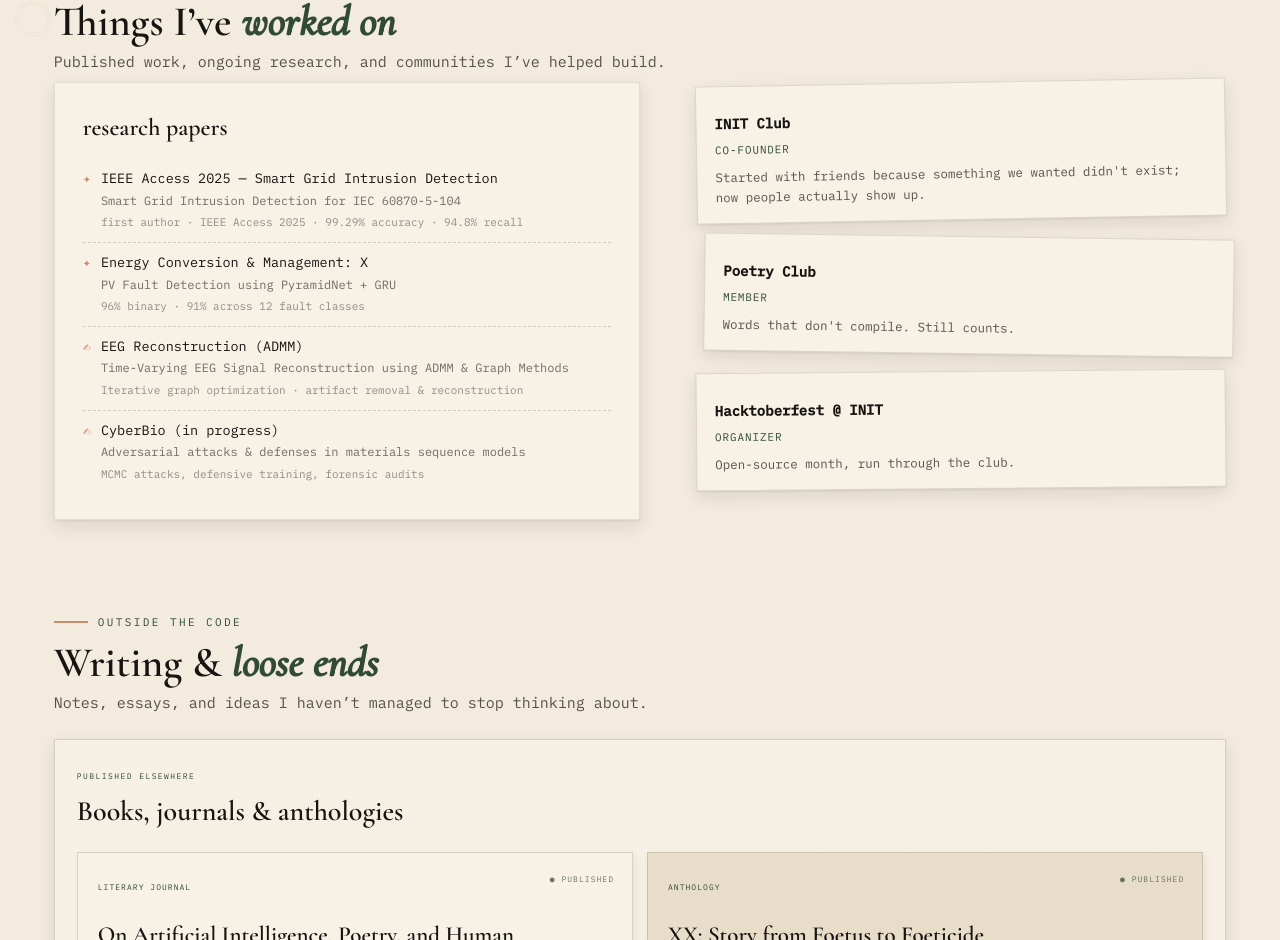
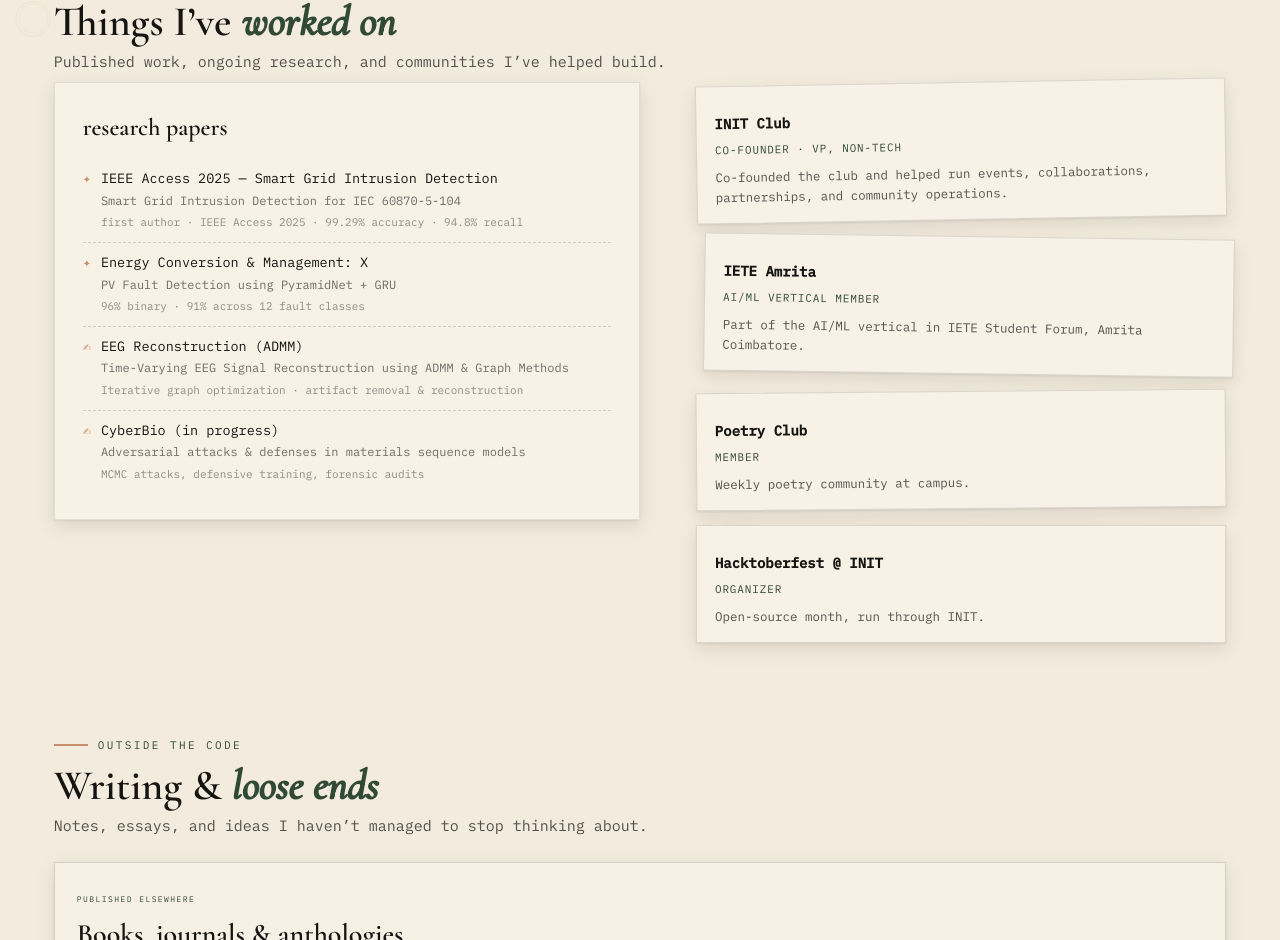
Before and after one commit to Mrudula-itsjuzme/portfolio-site, a React (Vite) app: page / in a window 1280 px wide. Shown: the part 6118-7058 px from the top of the page. Built offline with nearby package versions, Linux system fonts and the light colour scheme.

Commit message:
content: add IETE and grounded fellowship selection trail

```diff
--- a/src/data/lab.js
+++ b/src/data/lab.js
@@ -294,21 +294,46 @@ export const researchPapers = [
 export const community = [
   {
     name: "INIT Club",
-    role: "Co-founder",
-    blurb: "Started with friends because something we wanted didn't exist; now people actually show up.",
-    href: "https://www.linkedin.com/in/pedamallusaimrudula/",
+    role: "Co-founder · VP, Non-Tech",
+    blurb: "Co-founded the club and helped run events, collaborations, partnerships, and community operations.",
+    href: "https://initclub.vercel.app/",
+    linkLabel: "official site",
+  },
+  {
+    name: "IETE Amrita",
+    role: "AI/ML vertical member",
+    blurb: "Part of the AI/ML vertical in IETE Student Forum, Amrita Coimbatore.",
+    href: "https://avvsf.ietecbe.org/",
+    linkLabel: "official site",
   },
   {
     name: "Poetry Club",
     role: "Member",
-    blurb: "Words that don't compile. Still counts.",
+    blurb: "Weekly poetry community at campus.",
     href: "https://www.linkedin.com/in/pedamallusaimrudula/",
+    linkLabel: "profile",
   },
   {
     name: "Hacktoberfest @ INIT",
     role: "Organizer",
-    blurb: "Open-source month, run through the club.",
-    href: "https://www.linkedin.com/in/pedamallusaimrudula/",
+    blurb: "Open-source month, run through INIT.",
+    href: "https://initclub.vercel.app/",
+    linkLabel: "club site",
+  },
+];
+
+export const selectionTrail = [
+  {
+    name: "Arc180 Fellows",
+    stage: "interview / product-pitch stage",
+    note: "Reached the interview stage for the 2026 founder fellowship.",
+    href: "https://www.arc180fellows.com/",
+  },
+  {
+    name: "Polaris Fellowship",
+    stage: "Round 2 screening",
+    note: "Advanced past Round 1 into the 2026 screening/build stage.",
+    href: "https://fellowship.polariscampus.com/",
   },
 ];
 
```
